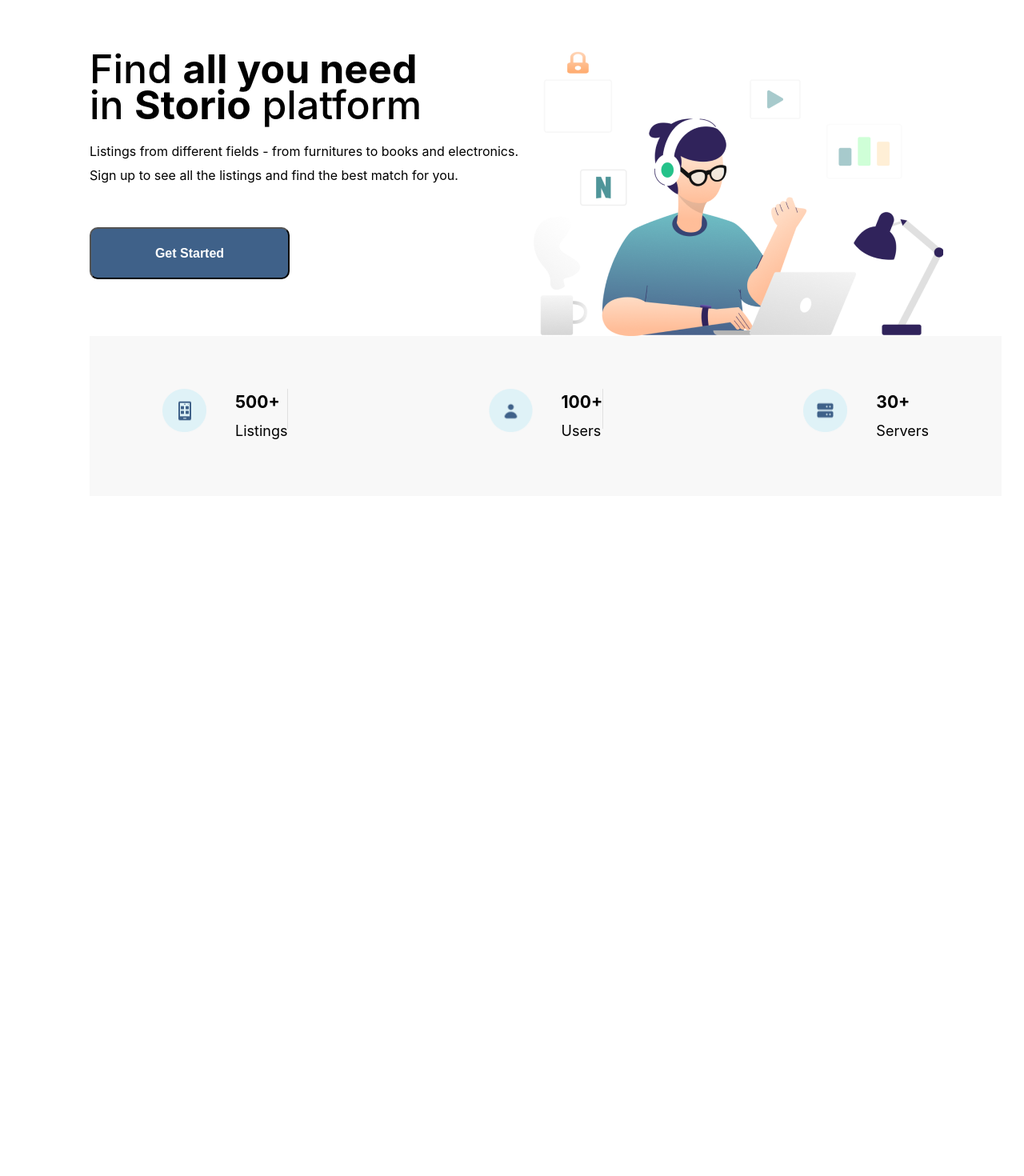
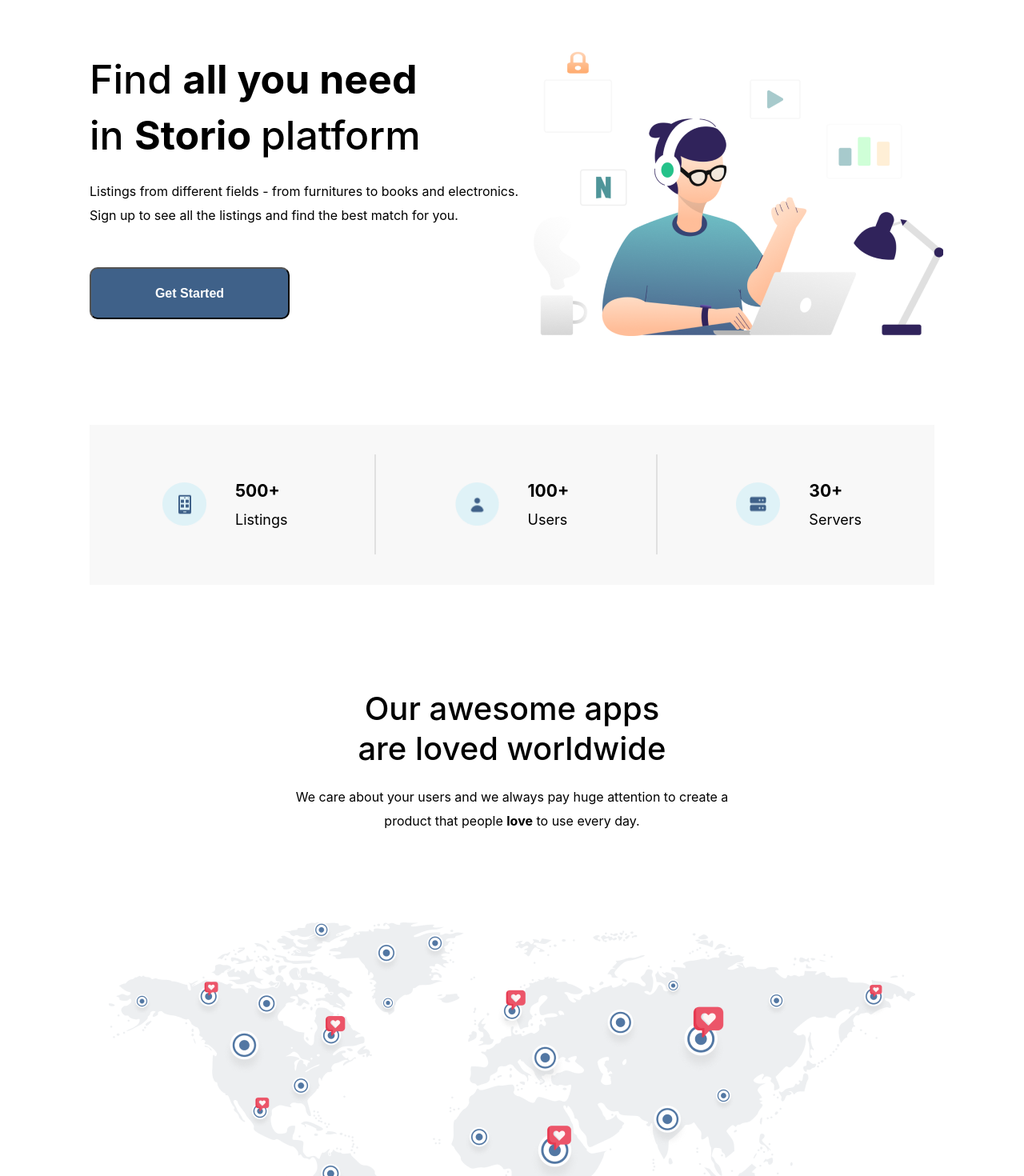
Before and after one commit to hryvero/Storio, a Next.js app: page / in a window 1280 px wide. Shown: the part 120-1590 px from the top of the page at 80% size. Before the commit the page ends 800 px from the top, so only its background shows below. Built offline with nearby package versions, Linux system fonts and the light colour scheme.

Commit message:
feat: new section, code refactoring

```diff
--- a/src/app/components/Banner/index.jsx
+++ b/src/app/components/Banner/index.jsx
@@ -1,14 +1,25 @@
-import React from 'react';
-import styles from './styles.module.scss'
+import React from "react";
+import styles from "./styles.module.scss";
 
-
-const Banner = (props) => {
-    return (
-        <div className={styles.banner}>
-            <h2 className={styles.banner__title }>{props.title}</h2>
-            <p className={styles.banner__description}>{props.description}</p>
-        </div>
-    );
-}
+const Banner = ({ bannerText, textLocation }) => {
+  return (
+    <div
+      className={
+        `${textLocation}` == "center" ? styles.banner_center : styles.banner
+      }
+    >
+      <h2
+        className={
+          `${bannerText.className}` == "large"
+            ? styles.banner__title_size_l
+            : styles.banner__title
+        }
+      >
+        {bannerText.title}
+      </h2>
+      <p className={styles.banner__description}>{bannerText.description}</p>
+    </div>
+  );
+};
 
 export default Banner;
--- a/src/app/components/Banner/styles.module.scss
+++ b/src/app/components/Banner/styles.module.scss
@@ -1,14 +1,26 @@
-.banner{
-    width:555px;
-    text-align: left;
+.banner {
+  width: 555px;
+  text-align: left;
 }
-.banner__title{
-    line-height: 45px;
+.banner_center {
+  text-align: center;
+}
+.banner__title {
+  line-height: 50px;
+  font-weight: 500;
+  font-size: 40px;
+
+  &_size_l {
+    font-size: 50px;
     font-weight: 500;
-    font-size: 50px;
+    line-height: 70px;
+  }
+  &_size_l strong {
+    font-weight: 700;
+  }
 }
-.banner__description{
-    font-size: 16px;
-    line-height: 30px;
-    margin-top: 20px;
+.banner__description {
+  font-size: 16px;
+  line-height: 30px;
+  margin-top: 20px;
 }
--- a/src/app/components/Info/styles.module.scss
+++ b/src/app/components/Info/styles.module.scss
@@ -1,14 +1,13 @@
 .info {
   display: flex;
   flex-direction: row;
+  align-items: center;
 
   &__container {
     display: flex;
     justify-content: space-between;
     background-color: #f8f8f8;
-    align-items: center;
     padding: 0px 91px 0px 91px;
-    width: 1140px;
     height: 200px;
   }
 }
@@ -19,7 +18,8 @@
   }
 }
 .divider {
-  height: 50px;
-  width: 1px;
+  height: 125px;
+  width: 2px;
+  margin-left: 109px;
   background-color: #e0e0e0;
 }
--- a/src/app/page.js
+++ b/src/app/page.js
@@ -7,24 +7,51 @@ import { Fragment } from "react";
 import Info from "./components/Info/Info";
 
 export default function Home() {
-  const bannerText = {
+  const bannerText = [
+    {
+      id: 1,
       title: (
-      <Fragment>
+        <>
+          Find{" "}
+          <span>
+            <strong> all you need </strong>
+          </span>{" "}
+          <br /> in
+          <span>
             {" "}
-        Find <strong> all you need </strong> <br /> in <strong>Storio</strong>{" "}
-        platform{" "}
-      </Fragment>
+            <strong> Storio </strong>
+          </span>
+          platform
+        </>
       ),
       description: (
-      <Fragment>
-        {" "}
+        <>
           Listings from different fields - from furnitures to books and
           electronics.
-        <br /> Sign up to see all the listings and find the best match for you.
-      </Fragment>
+          <br /> Sign up to see all the listings and find the best match for
+          you.
+        </>
       ),
-    className: "styles.banner__title_size_l",
-  };
+      className: "large",
+    },
+    {
+      id: 2,
+      title: (
+        <>
+          Our awesome apps <br />
+          are loved worldwide
+        </>
+      ),
+      description: (
+        <>
+          We care about your users and we always pay huge attention to create a
+          <br />
+          product that people <strong>love</strong> to use every day.
+        </>
+      ),
+      className: "medium",
+    },
+  ];
 
   const imagesMock = [
     { id: 1, src: "/tablet.png", number: "500+", name: "Listings" },
@@ -36,20 +63,21 @@ export default function Home() {
     <main className={styles.main}>
       <Header actions={actions} />
       {/* BANNER */}
-      <div className="banner__section">
-        <div className="banner__section-block">
-          <Banner
-            title={bannerText.title}
-            description={bannerText.description}
-            className={bannerText.className}
-          />
+      <div className={styles.banner__section}>
+        <div className={styles.banner__section_block}>
+          <Banner bannerText={bannerText[0]} />
           <Button />
         </div>
         <img src="/illustration.png" />
       </div>
       {/* INFO */}
       <div className={styles.info__section}>
-        <Info details={imagesMock} text={"randommm"} />
+        <Info details={imagesMock} />
+      </div>
+      {/* BANNER */}
+      <div className={styles.location__section}>
+        <Banner bannerText={bannerText[1]} textLocation="center" />
+        <img src="/location.png" />
       </div>
     </main>
   );
--- a/src/app/page.module.scss
+++ b/src/app/page.module.scss
@@ -6,6 +6,21 @@
   min-height: 100vh;
 }
 .banner__section {
+  display: flex;
   margin-top: 100px;
   padding-top: 4px;
 }
+
+.info__section {
+  margin-top: 111px;
+  max-width: 1140px;
+}
+
+.location__section {
+  display: flex;
+  flex-direction: column;
+  align-items: center;
+  justify-content: center;
+  gap: 112px;
+  margin-top: 130px;
+}
```
Also changed, not shown: public/location.png (added). Lines whose indentation alone changed are shown as unchanged.
